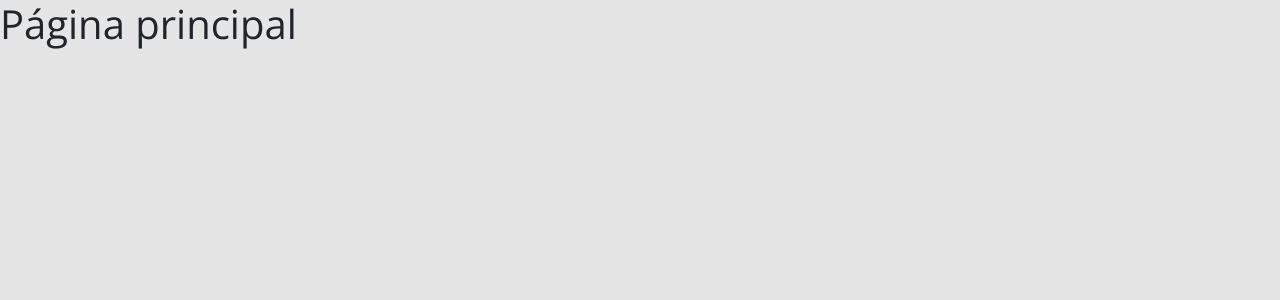
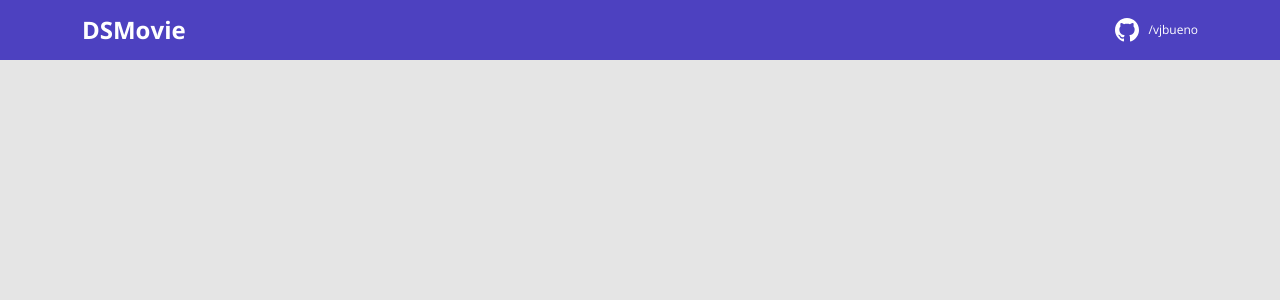
Before and after one commit to vjbueno/dsmovie, a React (Create React App) app in the folder frontend/: page / in a window 1280 px wide. Shown: the top 300 px of the page. Built offline with nearby package versions, Linux system fonts and the light colour scheme.

Commit message:
inserindo componente navbar

```diff
--- a/frontend/src/App.tsx
+++ b/frontend/src/App.tsx
@@ -1,8 +1,8 @@
-
+import Navbar from "./components/navbar";
 
 function App() {
   return (
-    <h1>Página principal</h1>
+   <Navbar/>
   );
 }
 
--- /dev/null
+++ b/frontend/src/components/navbar/index.tsx
@@ -0,0 +1,22 @@
+import { ReactComponent as GithubIcon } from 'assets/img/github.svg'
+import './styles.css';
+
+function Navbar() {
+    return (
+        <header>
+            <nav className="container">
+                <div className="dsmovie-nav-content">
+                    <h1>DSMovie</h1>
+                    <a href="https://github.com/vjbueno">
+                        <div className="dsmovie-contact-content ">
+                            <GithubIcon />
+                            <p className="dsmovie-contact-link">/vjbueno</p>
+                        </div>
+                    </a>
+                </div>
+            </nav>
+        </header>
+    );
+}
+
+export default Navbar;
--- /dev/null
+++ b/frontend/src/components/navbar/styles.css
@@ -0,0 +1,29 @@
+header{
+    background-color: var( --color-primary) ;
+    height: 60px;
+    display: flex;
+    align-items: center;
+}
+
+/*conteudo da navbar */
+.dsmovie-nav-content{
+    display: flex;
+    justify-content: space-between;
+    align-items: center;
+    color: #ffff;
+}
+
+.dsmovie-nav-content h1{
+    margin: 0;
+    font-weight: 700;
+    font-size: 24px;
+}
+.dsmovie-contact-link{
+    margin: 0 0 0 10px;
+}
+
+.dsmovie-contact-content{
+    display: flex;
+    font-size: 12px;
+    align-items: center;
+}
--- a/frontend/tsconfig.json
+++ b/frontend/tsconfig.json
@@ -1,5 +1,6 @@
 {
   "compilerOptions": {
+    "baseUrl": "./src",
     "target": "es5",
     "lib": [
       "dom",
```
Also changed, not shown: frontend/src/assets/img/github.svg (added).
